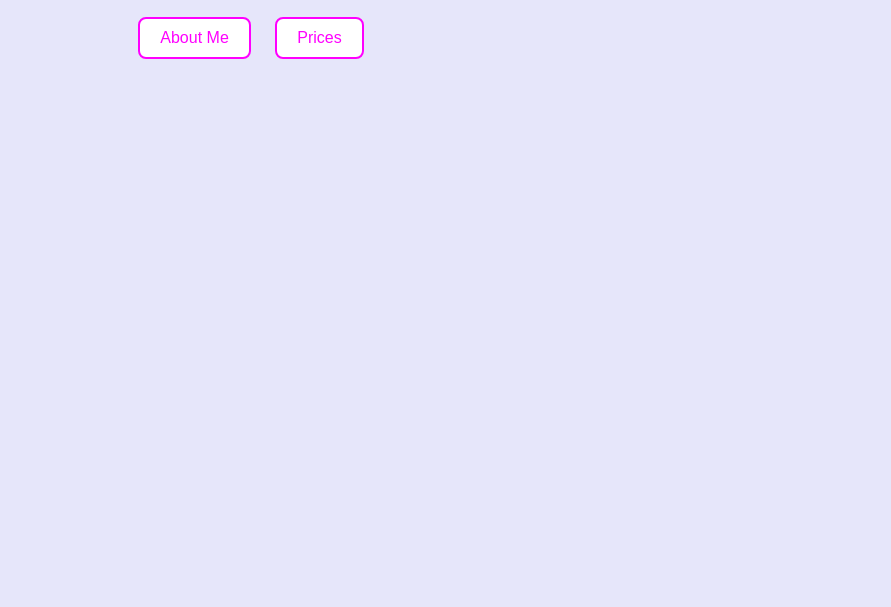
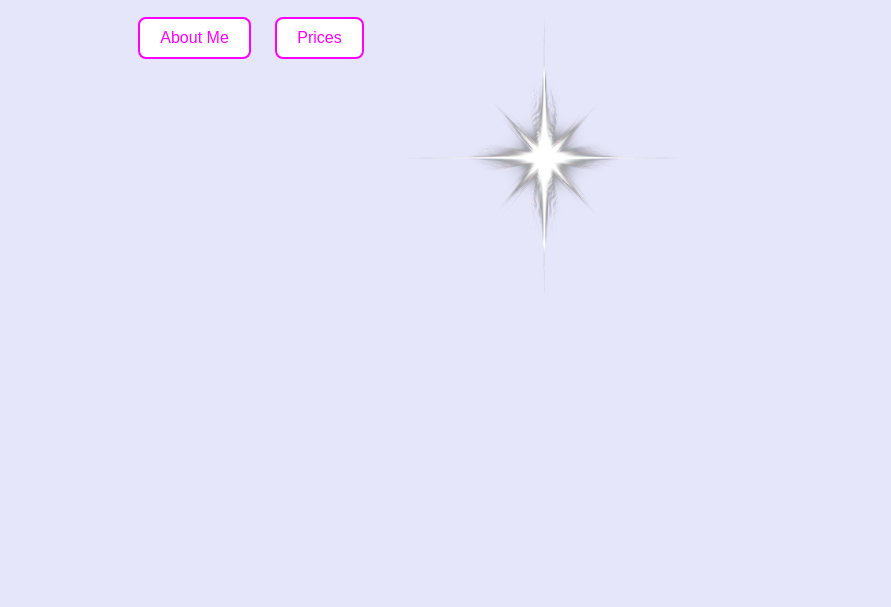
Before and after one commit to divyagatta/alwaysdgnails, a plain HTML site: page index.html in a window 1280 px wide. Shown: the part 193-800 px from the top of the page, without its empty margins (389-1280 px from the left). Drawn offline with Linux system fonts and the light colour scheme.

Commit message:
increase star image size

```diff
--- a/styles.css
+++ b/styles.css
@@ -40,10 +40,10 @@ a:hover {
 
 .star {
   position: absolute;
-  top: 10px;
-  right: 10px;
-  width: 30px;
-  height: 30px;
+  top: 200px;
+  right: 200px;
+  width: 300px;
+  height: 300px;
 }
 
 .gallery {
```
